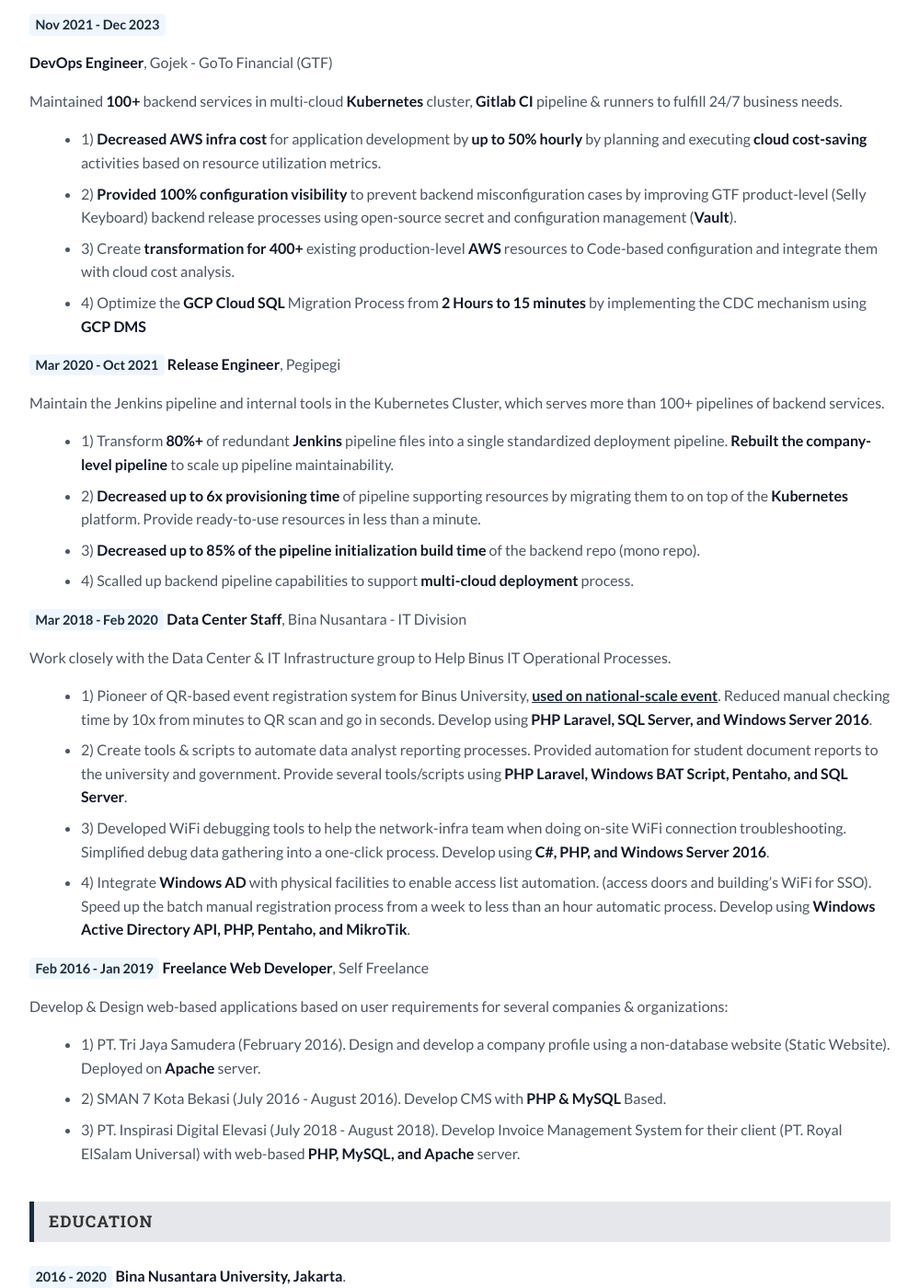
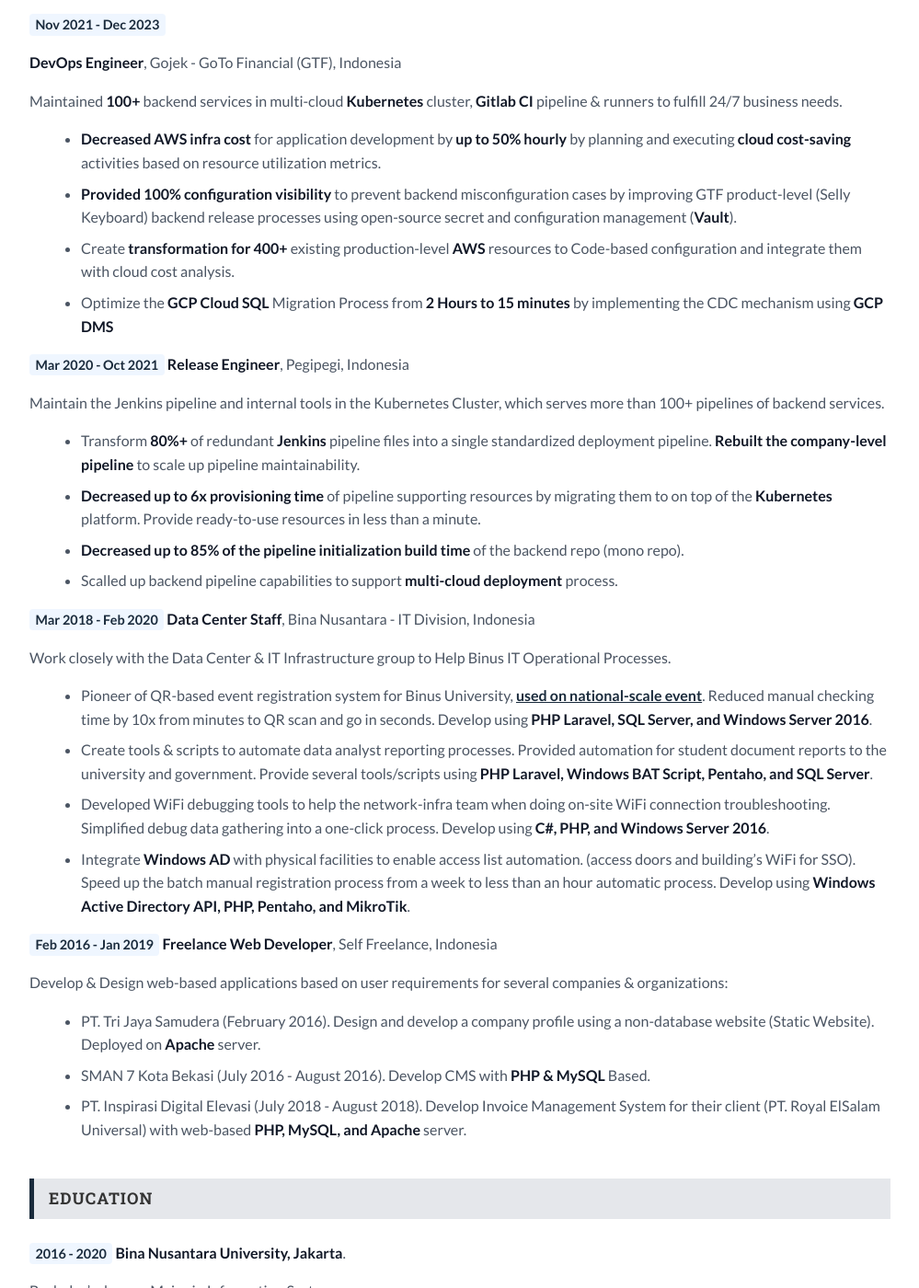
Before and after one commit to doctor500/cv, a Jekyll site: the page built from index.md, in a window 1280 px wide and 1400 px high, scrolled down 1595 px. Shown: the whole window at 92% size, without its empty margins (140-1139 px from the left). Built offline with Jekyll 4.4.1, drawn with Linux system fonts in a browser that asks for light colours; some of the changed text lies outside the part shown.

Commit message:
feat: update cv content (dates, formatting, locations)

```diff
--- a/index.md
+++ b/index.md
@@ -33,77 +33,69 @@ AWS (EC2, ECR, IAM, VPC, LB, Route53), GCP (CE, GKE, Cloud SQL, Cloud Logging, C
 
 `Oct 2025 - Present`
 
-__Software Engineer - CI/CD Platform__, Rakuten
+__Software Engineer - CI/CD Platform__, Rakuten, Japan
 
 Part of Rakuten OneCloud Initiative. Designing, maintaining, and automating large-scale CI/CD infrastructure on Kubernetes to support enterprise-wide development. Responsible for CI/CD-as-a-Service, Container Registry (Harbor), and Artifact Registry (JFrog Artifactory). Focused on reliability, scalability, and developer enablement through automation, backend development (Go/Python), and platform modernization.
 
 
 `Jan 2024 - Sep 2025`
 
-__Infrastructure Engineer__, GovTech Procurement Indonesia
+__Infrastructure Engineer__, GovTech Procurement, Indonesia
 
 Government Technology (GovTech) Procurement is part of Telkom Indonesia (IDX: TLKM). I'm entrusted to maintain the operations of **600+** nation-scale government procurement apps, managing more than **20+** Kubernetes clusters that can have more than **70+** cost-effective worker nodes (spot instances).
-
-- 1) Lead and execute infrastructure refactoring from the GCP Cloud Run workload to the GKE Kubernetes cluster. Decrease production costs by more than **90%** daily and save over **$150,000** monthly.
-- 2) Transform the nation-level Mail Services from a monolithic VM to a scalable and cost-effective Kubernetes deployment. **Increase service scaling performance by six times**, making it more reliable.
-- 3) Implement fully audited and approval-based access control for over **500** cloud resources in GovTech Procurement using Teleport.
-- 4) Research and implement (POC) independently or in groups for tooling to improve GovTech Procurement mankind productivity, such as Goldilocks, External Secrets Operator, Kafka on Kubernetes, Pomerium on GKE, and many more.
+- Lead and execute infrastructure refactoring from the GCP Cloud Run workload to the GKE Kubernetes cluster. Decrease production costs by more than **90%** daily and save over **$150,000** monthly.
+- Transform the nation-level Mail Services from a monolithic VM to a scalable and cost-effective Kubernetes deployment. **Increase service scaling performance by six times**, making it more reliable.
+- Implement fully audited and approval-based access control for over **500** cloud resources in GovTech Procurement using Teleport.
+- Research and implement (POC) independently or in groups for tooling to improve GovTech Procurement mankind productivity, such as Goldilocks, External Secrets Operator, Kafka on Kubernetes, Pomerium on GKE, and many more.
 
 
-<div style="page-break-after: always;"></div>
+<!-- <div style="page-break-after: always;"></div> -->
 
 
 `Nov 2021 - Dec 2023`
 
-__DevOps Engineer__, Gojek - GoTo Financial (GTF)
+__DevOps Engineer__, Gojek - GoTo Financial (GTF), Indonesia
 
 Maintained **100+** backend services in multi-cloud **Kubernetes** cluster, **Gitlab CI** pipeline & runners to fulfill 24/7 business needs.
-
-- 1) **Decreased AWS infra cost** for application development by **up to 50% hourly** by planning and executing **cloud cost-saving** activities based on resource utilization metrics.
-- 2) **Provided 100% configuration visibility** to prevent backend misconfiguration cases by improving GTF product-level (Selly Keyboard) backend release processes using open-source secret and configuration management (**Vault**).
-- 3) Create **transformation for 400+** existing production-level **AWS** resources to Code-based configuration and integrate them with cloud cost analysis.
-- 4) Optimize the **GCP Cloud SQL** Migration Process from **2 Hours to 15 minutes** by implementing the CDC mechanism using **GCP DMS**
+- **Decreased AWS infra cost** for application development by **up to 50% hourly** by planning and executing **cloud cost-saving** activities based on resource utilization metrics.
+- **Provided 100% configuration visibility** to prevent backend misconfiguration cases by improving GTF product-level (Selly Keyboard) backend release processes using open-source secret and configuration management (**Vault**).
+- Create **transformation for 400+** existing production-level **AWS** resources to Code-based configuration and integrate them with cloud cost analysis.
+- Optimize the **GCP Cloud SQL** Migration Process from **2 Hours to 15 minutes** by implementing the CDC mechanism using **GCP DMS**
 
 
 
 
 `Mar 2020 - Oct 2021`
-__Release Engineer__, Pegipegi
+__Release Engineer__, Pegipegi, Indonesia
 
 Maintain the Jenkins pipeline and internal tools in the Kubernetes Cluster, which serves more than 100+ pipelines of backend services.
-
-
-- 1) Transform **80%+** of redundant **Jenkins** pipeline files into a single standardized deployment pipeline. **Rebuilt the company-level pipeline** to scale up pipeline maintainability.
-- 2) **Decreased up to 6x provisioning time** of pipeline supporting resources by migrating them to on top of the **Kubernetes** platform. Provide ready-to-use resources in less than a minute.
-- 3) **Decreased up to 85% of the pipeline initialization build time** of the backend repo (mono repo).
-- 4) Scalled up backend pipeline capabilities to support **multi-cloud deployment** process.
+- Transform **80%+** of redundant **Jenkins** pipeline files into a single standardized deployment pipeline. **Rebuilt the company-level pipeline** to scale up pipeline maintainability.
+- **Decreased up to 6x provisioning time** of pipeline supporting resources by migrating them to on top of the **Kubernetes** platform. Provide ready-to-use resources in less than a minute.
+- **Decreased up to 85% of the pipeline initialization build time** of the backend repo (mono repo).
+- Scalled up backend pipeline capabilities to support **multi-cloud deployment** process.
 
 
 `Mar 2018 - Feb 2020`
-__Data Center Staff__, Bina Nusantara - IT Division
+__Data Center Staff__, Bina Nusantara - IT Division, Indonesia
 
 
 Work closely with the Data Center & IT Infrastructure group to Help Binus IT Operational Processes.
+- Pioneer of QR-based event registration system for Binus University, [<u>used on national-scale event</u>](https://binus.ac.id/2019/01/sarasehan-dialog-nasional-bersama-menteri-ristekdikti-republik-nasional/). Reduced manual checking time by 10x from minutes to QR scan and go in seconds. Develop using **PHP Laravel, SQL Server, and Windows Server 2016**.
+- Create tools & scripts to automate data analyst reporting processes. Provided automation for student document reports to the university and government. Provide several tools/scripts using **PHP Laravel, Windows BAT Script, Pentaho, and SQL Server**.
+- Developed WiFi debugging tools to help the network-infra team when doing on-site WiFi connection troubleshooting. Simplified debug data gathering into a one-click process. Develop using **C#, PHP, and Windows Server 2016**.
+- Integrate **Windows AD** with physical facilities to enable access list automation. (access doors and building's WiFi for SSO). Speed up the batch manual registration process from a week to less than an hour automatic process. Develop using **Windows Active Directory API, PHP, Pentaho, and MikroTik**.
 
-
-- 1) Pioneer of QR-based event registration system for Binus University, [<u>used on national-scale event</u>](https://binus.ac.id/2019/01/sarasehan-dialog-nasional-bersama-menteri-ristekdikti-republik-nasional/). Reduced manual checking time by 10x from minutes to QR scan and go in seconds. Develop using **PHP Laravel, SQL Server, and Windows Server 2016**.
-- 2) Create tools & scripts to automate data analyst reporting processes. Provided automation for student document reports to the university and government. Provide several tools/scripts using **PHP Laravel, Windows BAT Script, Pentaho, and SQL Server**.
-- 3) Developed WiFi debugging tools to help the network-infra team when doing on-site WiFi connection troubleshooting. Simplified debug data gathering into a one-click process. Develop using **C#, PHP, and Windows Server 2016**.
-- 4) Integrate **Windows AD** with physical facilities to enable access list automation. (access doors and building's WiFi for SSO). Speed up the batch manual registration process from a week to less than an hour automatic process. Develop using **Windows Active Directory API, PHP, Pentaho, and MikroTik**.
-
-<div style="page-break-after: always;"></div>
+<!-- <div style="page-break-after: always;"></div> -->
 
 
 `Feb 2016 - Jan 2019`
-__Freelance Web Developer__, Self Freelance
+__Freelance Web Developer__, Self Freelance, Indonesia
 
 
 Develop & Design web-based applications based on user requirements for several companies & organizations:
-
-
-- 1) PT. Tri Jaya Samudera (February 2016). Design and develop a company profile using a non-database website (Static Website). Deployed on **Apache** server.
-- 2) SMAN 7 Kota Bekasi (July 2016 - August 2016). Develop CMS with **PHP & MySQL** Based.
-- 3) PT. Inspirasi Digital Elevasi (July 2018 - August 2018). Develop Invoice Management System for their client (PT. Royal ElSalam Universal) with web-based **PHP, MySQL, and Apache** server.
+- PT. Tri Jaya Samudera (February 2016). Design and develop a company profile using a non-database website (Static Website). Deployed on **Apache** server.
+- SMAN 7 Kota Bekasi (July 2016 - August 2016). Develop CMS with **PHP & MySQL** Based.
+- PT. Inspirasi Digital Elevasi (July 2018 - August 2018). Develop Invoice Management System for their client (PT. Royal ElSalam Universal) with web-based **PHP, MySQL, and Apache** server.
 
 
 
@@ -123,22 +115,22 @@ Take Business Intelligence minor, Graduate in the 7th semester. Final GPA: 3.8 o
 `Apr 2024`
 [**Accessing GCP Secret Manager from GKE Cluster using Murmur**](https://davidlayardi.medium.com/accessing-gcp-secret-manager-from-gke-cluster-using-murmur-34c679f25333)
 
-Reach 350+ Visitor (per 2025/05/31) under Self Publication
+- Reach 350+ Visitor (per 2025/05/31) under Self Publication
 
 `Apr 2023`
 [**How Cloudflare Zero Trust & VS Code Tunnels Reducing My Back Pain**](https://medium.com/@davidlayardi/how-cloudflare-trust-zero-vs-code-tunnels-reducing-my-back-pain-67c38c506a28)
 
-Reach 2700+ Visitor (per 2025/05/31) under Self Publication
+- Reach 2700+ Visitor (per 2025/05/31) under Self Publication
 
 `Aug 2021`
 [**Automate Export From Jenkins API Job List to Google Sheets Using Google Apps Script**](https://medium.com/geekculture/automate-export-from-jenkins-api-job-list-to-google-sheets-using-google-apps-script-2eef44008bdc)
 
-Reach 2200+ Visitor (per 2025/05/31) under Geek Culture publication
+- Reach 2200+ Visitor (per 2025/05/31) under Geek Culture publication
 
 `Jul 2021`
 [**Easy Deploy SonarQube on Kubernetes with YAML configuration**](https://medium.com/codex/easy-deploy-sonarqube-on-kubernetes-with-yaml-configuration-27f5adc8de90)
 
-Reach 19500+ Visitor (per 2025/05/31) under CodeX publication
+- Reach 19500+ Visitor (per 2025/05/31) under CodeX publication
 
 
 ### Training & Certifications
```
Also changed, not shown: other parts of index.md (+2 -2 lines).
